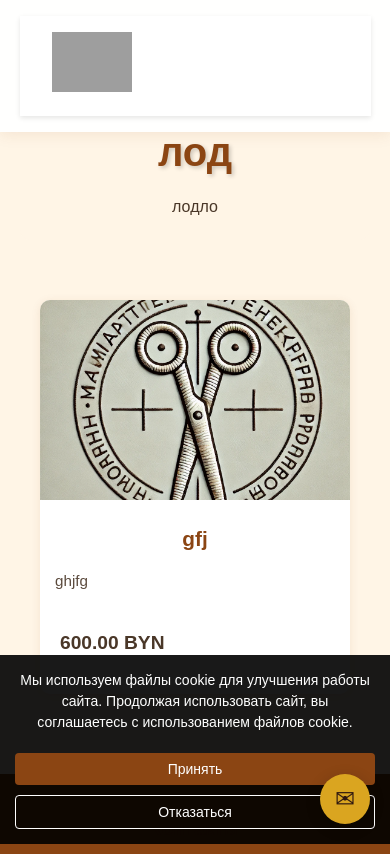
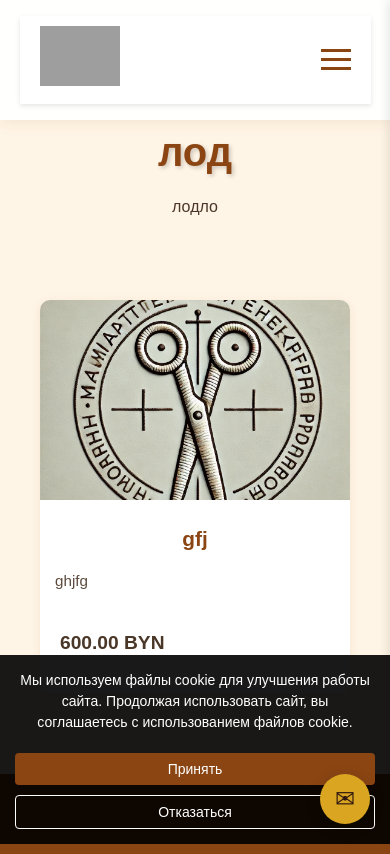
Before and after one commit to druswayne/katya, a Flask app: page /category/1 in a window 390 px wide. Shown: the top 854 px of the page. Run offline with Flask 3, Linux system fonts and the light colour scheme; some web fonts are replaced; grey boxes are pictures that could not be loaded.

Commit message:
моби версия

```diff
--- a/templates/base.html
+++ b/templates/base.html
@@ -628,6 +628,148 @@
                 font-size: 0.9em;
             }
         }
+
+        /* Стили для мобильного меню */
+        .menu-toggle {
+            display: none;
+            flex-direction: column;
+            justify-content: space-between;
+            width: 30px;
+            height: 21px;
+            cursor: pointer;
+            z-index: 1000;
+        }
+
+        .menu-toggle span {
+            display: block;
+            width: 100%;
+            height: 3px;
+            background-color: var(--color-primary);
+            transition: all 0.3s ease;
+        }
+
+        @media (max-width: 768px) {
+            .menu-toggle {
+                display: flex;
+            }
+
+            .nav-right {
+                position: fixed;
+                top: 0;
+                right: -100%;
+                width: 100%;
+                height: 100vh;
+                background: white;
+                padding: 80px 20px 20px;
+                transition: right 0.3s ease;
+                z-index: 999;
+                overflow-y: auto;
+                box-shadow: -2px 0 10px rgba(0, 0, 0, 0.1);
+            }
+
+            .nav-right.active {
+                right: 0;
+            }
+
+            .menu {
+                flex-direction: column;
+                align-items: center;
+                gap: 15px;
+                margin-top: 20px;
+                list-style: none;
+                padding: 0;
+                width: 100%;
+                display: flex;
+            }
+
+            .menu li {
+                width: 100%;
+                text-align: center;
+            }
+
+            .menu a {
+                display: block;
+                padding: 15px 20px;
+                font-size: 1.1em;
+                color: var(--color-primary);
+                text-decoration: none;
+                border: 2px solid var(--color-secondary);
+                border-radius: 8px;
+                transition: all 0.3s ease;
+                width: 100%;
+                box-sizing: border-box;
+                background: transparent;
+                font-weight: 500;
+            }
+
+            .menu a:hover {
+                background: var(--color-secondary);
+                color: var(--color-dark);
+                transform: translateY(-2px);
+                box-shadow: 0 4px 12px rgba(218, 165, 32, 0.2);
+            }
+
+            .menu-toggle.active {
+                position: fixed;
+                right: 20px;
+                top: 20px;
+            }
+
+            .menu-toggle.active span:nth-child(1) {
+                transform: translateY(9px) rotate(45deg);
+                background-color: var(--color-primary);
+            }
+
+            .menu-toggle.active span:nth-child(2) {
+                opacity: 0;
+            }
+
+            .menu-toggle.active span:nth-child(3) {
+                transform: translateY(-9px) rotate(-45deg);
+                background-color: var(--color-primary);
+            }
+
+            body.menu-open {
+                overflow: hidden;
+            }
+
+            /* Стили для кнопок входа/выхода в мобильном меню */
+            .menu li:last-child a,
+            .menu li:nth-last-child(2) a {
+                background: transparent;
+                color: var(--color-primary);
+                border: 2px solid var(--color-secondary);
+                margin-top: 10px;
+            }
+
+            .menu li:last-child a:hover,
+            .menu li:nth-last-child(2) a:hover {
+                background: var(--color-secondary);
+                color: var(--color-dark);
+            }
+
+            /* Скрываем кнопку связи в шапке на мобильных */
+            .contact-btn {
+                display: none;
+            }
+
+            /* Стили для навигации */
+            nav {
+                display: flex;
+                justify-content: space-between;
+                align-items: center;
+                padding: 10px 20px;
+                position: relative;
+            }
+
+            .logo {
+                z-index: 1001;
+            }
+
+            .nav-right {
+                display: block;
+            }
+        }
     </style>
 </head>
 <body>
@@ -638,6 +780,11 @@
                 <a href="{{ url_for('index') }}">
                     <img src="{{ url_for('static', filename='logo.png') }}" alt="Логотип мастерской">
                 </a>
+            </div>
+            <div class="menu-toggle">
+                <span></span>
+                <span></span>
+                <span></span>
             </div>
             <div class="nav-right">
                 <ul class="menu">
@@ -750,6 +897,26 @@
                 closeContactModal();
             }
         }
+
+        // Код для мобильного меню
+        const menuToggle = document.querySelector('.menu-toggle');
+        const navRight = document.querySelector('.nav-right');
+        const body = document.body;
+
+        menuToggle.addEventListener('click', () => {
+            menuToggle.classList.toggle('active');
+            navRight.classList.toggle('active');
+            body.classList.toggle('menu-open');
+        });
+
+        // Закрытие меню при клике на ссылку
+        document.querySelectorAll('.menu a').forEach(link => {
+            link.addEventListener('click', () => {
+                menuToggle.classList.remove('active');
+                navRight.classList.remove('active');
+                body.classList.remove('menu-open');
+            });
+        });
     </script>
 </body>
 </html>
--- a/templates/index.html
+++ b/templates/index.html
@@ -28,7 +28,7 @@
             <div class="no-image">Нет изображения</div>
             {% endif %}
             <h3 style="text-align:center;">{{ category.title }}</h3>
-            <p style="padding-left:10px; margin-bottom:10px;">{{ category.description }}</p>
+            <p style="padding-left:20px; padding-bottom:20px;">{{ category.description }}</p>
         </a>
         {% endfor %}
     </div>
```
Also changed, not shown: instance/site.db.
